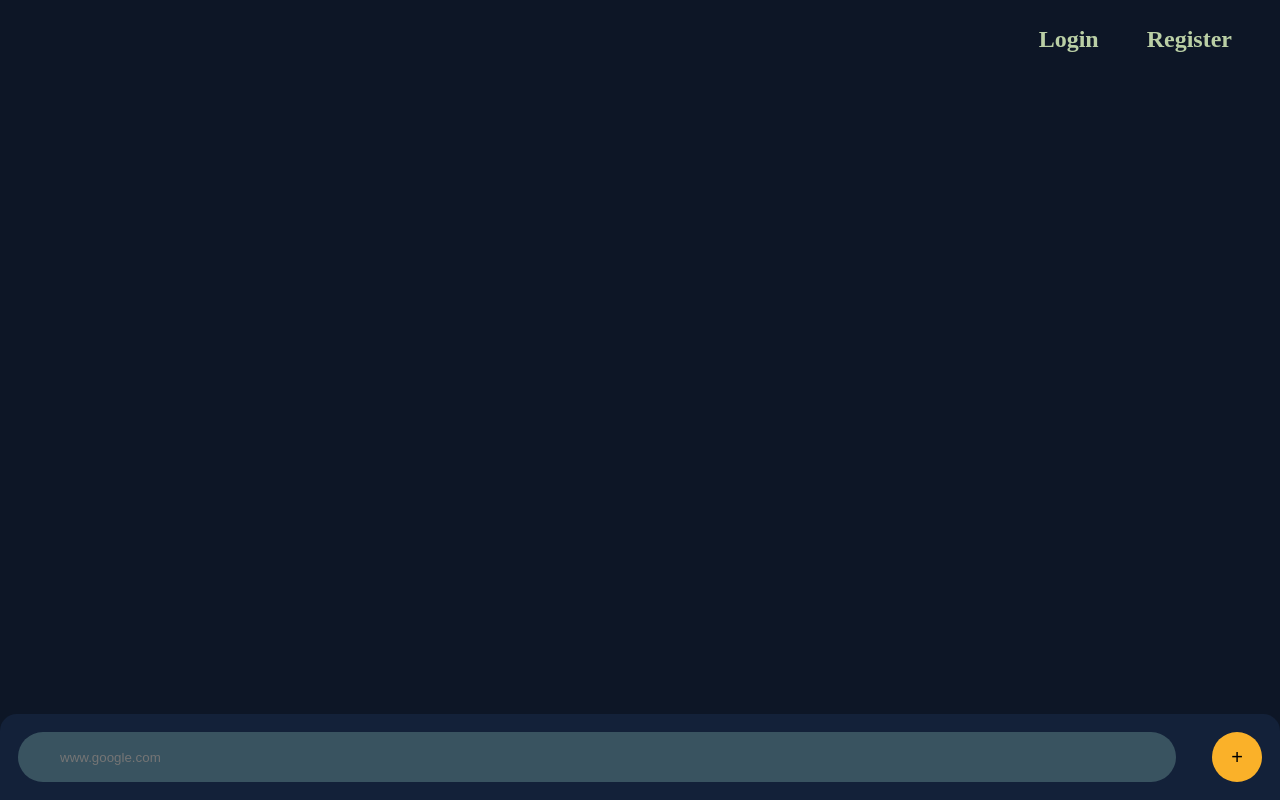
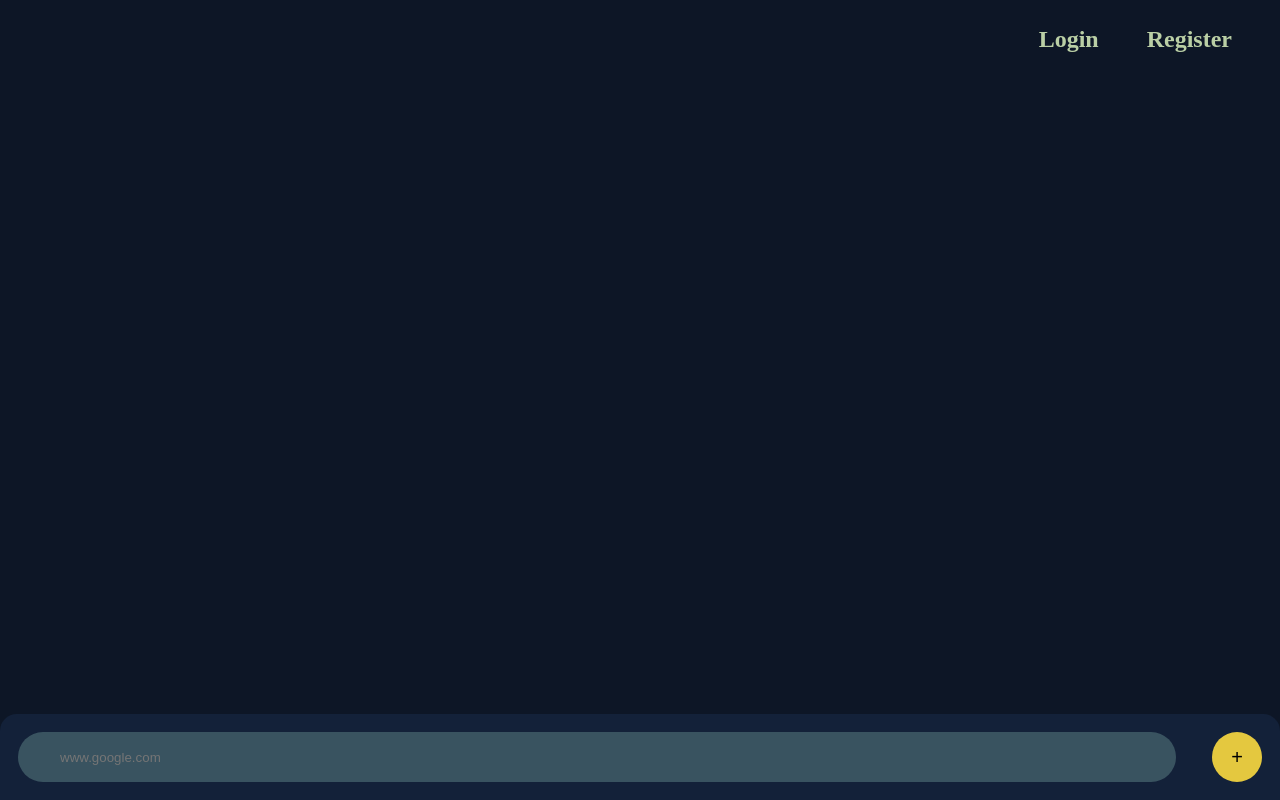
Before and after one commit to Jalapo/savedlinks, a plain HTML site: page index.html in a window 1280 px wide. Drawn offline with Linux system fonts and the light colour scheme; no server answers.

Commit message:
changed button color and removed comment

```diff
--- a/script.js
+++ b/script.js
@@ -3,7 +3,6 @@ let links = [];
 window.onload = () => {
     getLinks();
     setTimeout(setupEvents, 100);
-    // setupEvents();
 }
 
 function setupEvents() {
@@ -56,6 +55,7 @@ function addLink() { // functionality of add link button
         console.log(links[-1]);
         console.log(urlBar.value);
         readLinks();
+        setupEvents();
     }
 }
 
--- a/style.css
+++ b/style.css
@@ -46,6 +46,7 @@ body {
  /* scrollbar for modern webkit browsers */
 ::-webkit-scrollbar {
     width: auto;
+    margin-bottom: 2rem;
 }
 
     /* Scroll track */
@@ -136,6 +137,7 @@ body {
     column-gap: 1.5rem;
     row-gap: 0.5rem;
     padding: 0.5em;
+    margin-top: 0.2rem; /* trying to fix awkward scrollbar length */
     /* background-color: #666666; */
     /* background-color: #0005; */
     background-color: hsl(218, 50%, 15%);
@@ -161,7 +163,7 @@ body {
     height: 2.5em;
     border-radius: 4em;
     border-color: transparent;
-    background-color: hsl(39, 95%, 57%);
+    background-color: hsl(50, 75%, 57%);
 }
 
 input:focus {
```
